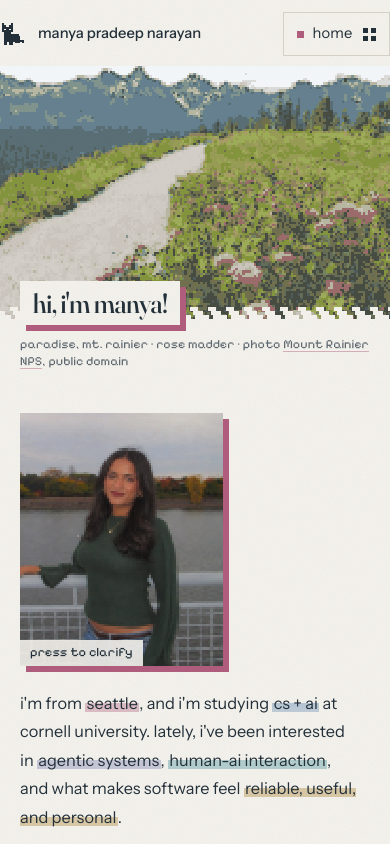
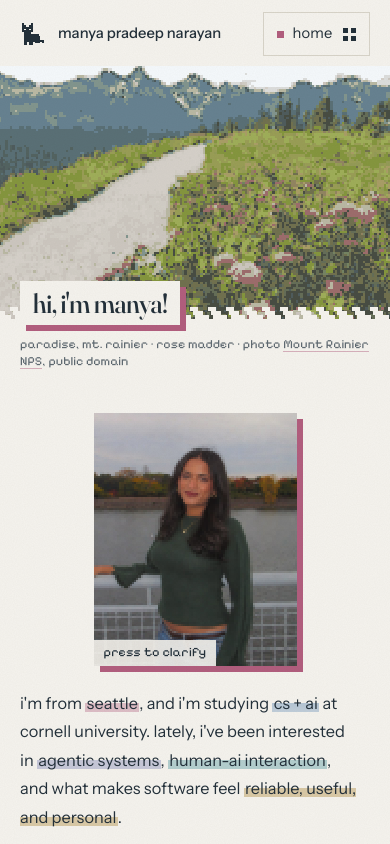
Before and after one commit to manyapn/manyapn-site-v3, a Next.js app: page / in a window 390 px wide. Shown: the top 844 px of the page. Built offline with nearby package versions, Linux system fonts and the light colour scheme; a web font is replaced by a local one.

Commit message:
nav keeps its side gutters; phone portrait centered

```diff
--- a/src/app/globals.css
+++ b/src/app/globals.css
@@ -172,7 +172,8 @@ button { font: inherit; color: inherit; }
   justify-content: space-between;
   gap: 1rem;
   flex-wrap: wrap;
-  padding: 18px 0 14px;
+  padding-top: 18px;
+  padding-bottom: 14px;
 }
 
 .nav-brand {
@@ -742,7 +743,7 @@ button { font: inherit; color: inherit; }
   p { max-width: none; }
 
   /* nav: brand left, a pixel menu button right that names the current page; the list drops down under it */
-  .nav { padding: 12px 0 10px; gap: 0.6rem; flex-wrap: nowrap; position: relative; z-index: 30; }
+  .nav { padding-top: 12px; padding-bottom: 10px; gap: 0.6rem; flex-wrap: nowrap; position: relative; z-index: 30; }
   .nav-brand { gap: 0.75rem; font-size: 0.92rem; min-height: 44px; }
   .nav-brand span { white-space: nowrap; }
   .nav-links { display: none; }
@@ -760,7 +761,7 @@ button { font: inherit; color: inherit; }
   .nav-backdrop { display: block; position: fixed; inset: 0; z-index: 10; border: 0; padding: 0; background: color-mix(in oklab, var(--ink) 18%, transparent); }
   .nav-menu {
     display: flex; flex-direction: column;
-    position: absolute; left: 20px; right: 20px; top: calc(100% + 4px); z-index: 20;
+    position: absolute; left: max(20px, env(safe-area-inset-left)); right: max(20px, env(safe-area-inset-right)); top: calc(100% + 4px); z-index: 20;
     list-style: none; padding: 0.3rem 0;
     background: var(--paper); border: 1px solid var(--line);
     box-shadow: 6px 6px 0 var(--accent, var(--cobalt));
@@ -793,7 +794,7 @@ button { font: inherit; color: inherit; }
 
   /* home: a modest photo, then the text */
   .home-grid { grid-template-columns: 1fr; gap: 1.4rem; }
-  .portrait { width: min(58%, 220px); aspect-ratio: 4 / 5; }
+  .portrait { width: min(58%, 220px); aspect-ratio: 4 / 5; margin: 0 auto; }
   .portrait-hint { font-size: 0.8rem; padding: 4px 10px; }
   .lede { font-size: 1.02rem; }
 
```
